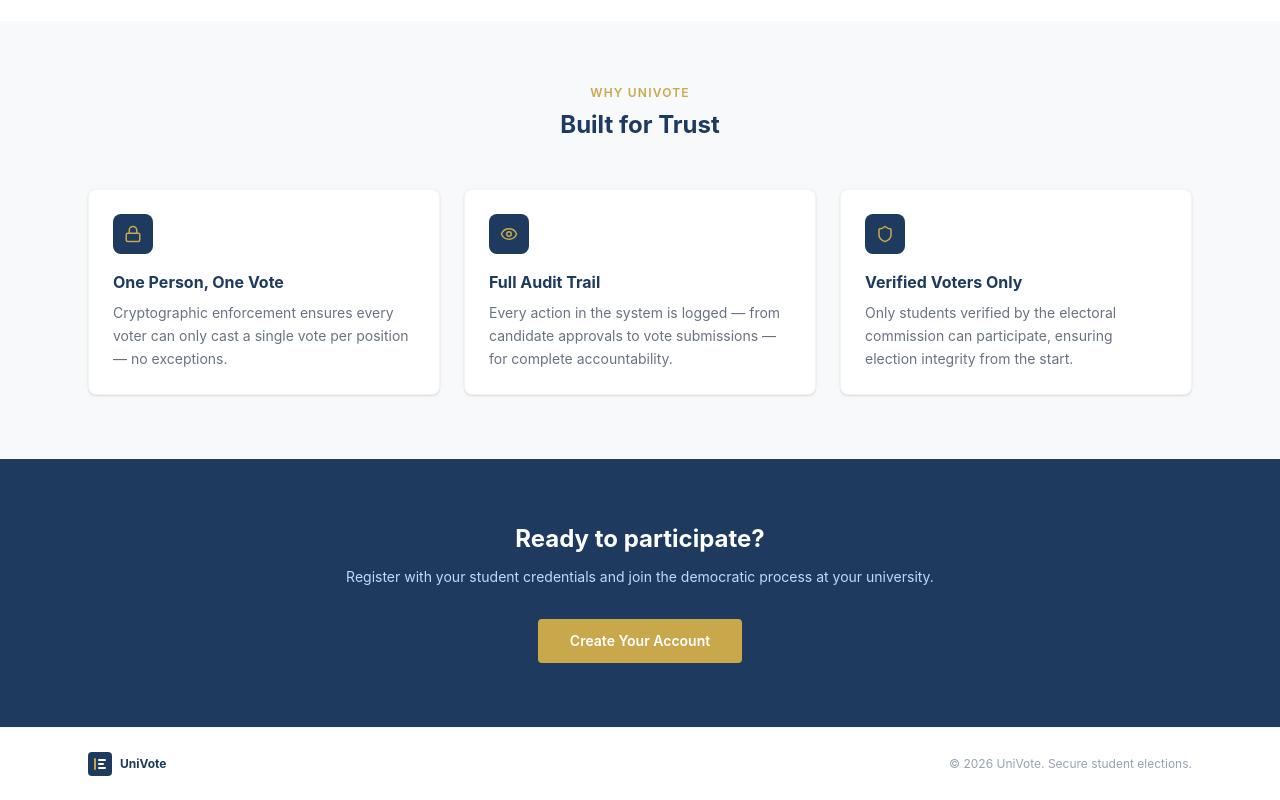
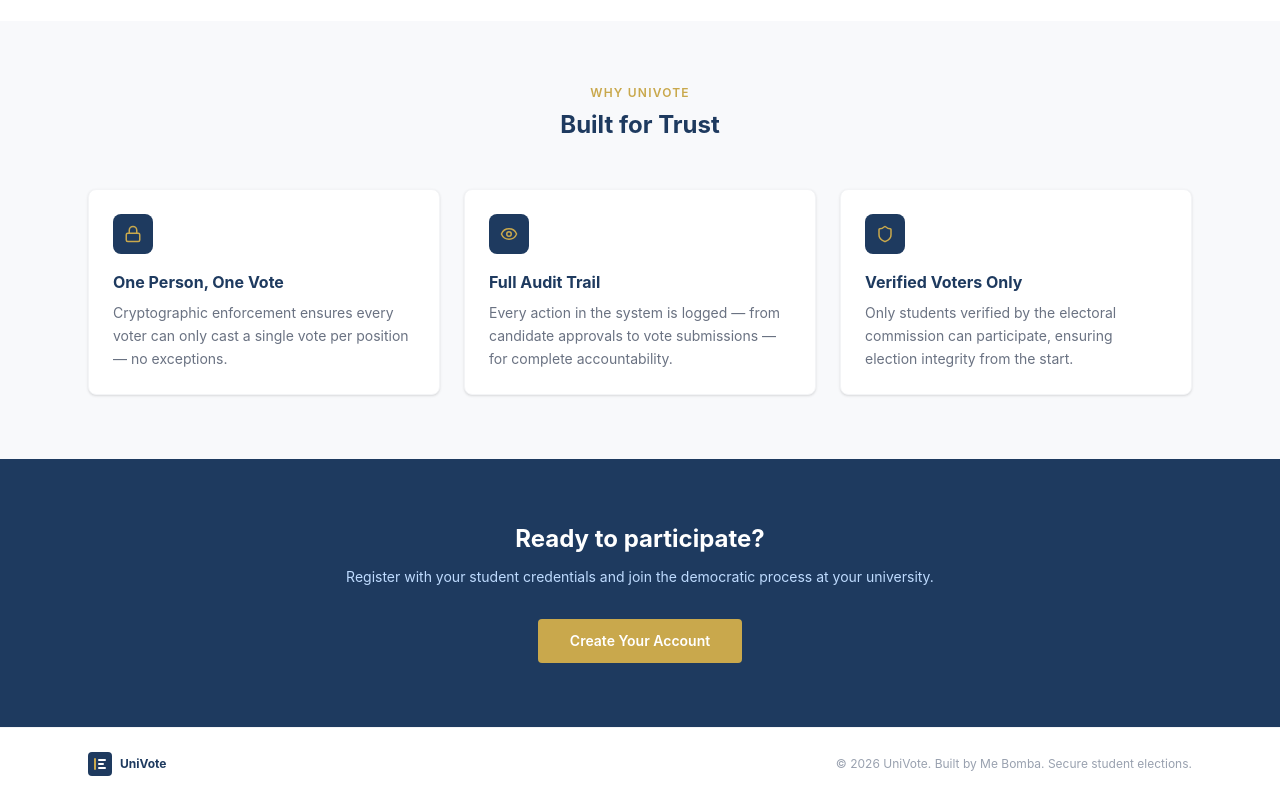
Before and after one commit to JustTrying652/uni-vote-frontend, a React (Vite) app: page / in a window 1280 px wide. Shown: the part 1031-1831 px from the top of the page. Built offline with nearby package versions, Linux system fonts and the light colour scheme; no server answers.

Commit message:
add developer credit

```diff
--- a/src/pages/LandingPage.tsx
+++ b/src/pages/LandingPage.tsx
@@ -205,7 +205,7 @@ export default function LandingPage() {
             </div>
             <span className="text-xs font-bold text-[#1e3a5f]">UniVote</span>
           </div>
-          <p className="text-xs text-gray-400">© 2026 UniVote. Secure student elections.</p>
+          <p className="text-xs text-gray-400">© 2026 UniVote. Built by Me Bomba. Secure student elections.</p>
         </div>
       </footer>
     </div>
```
